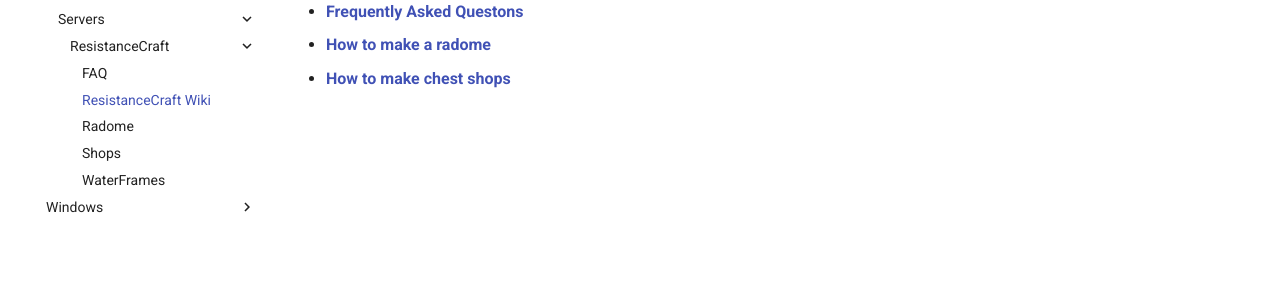
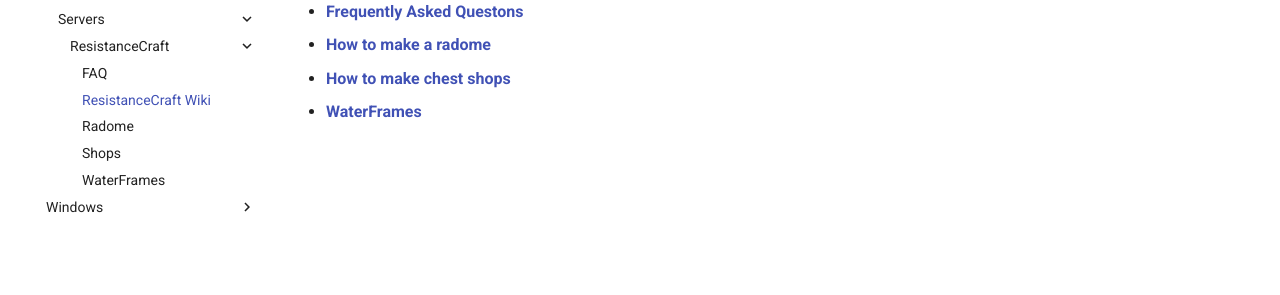
Before and after one commit to mystara2/notes, an MkDocs documentation site: the page built from docs/Minecraft/Servers/ResistanceCraft/Information.md, in a window 1280 px wide. Shown: the part 227-522 px from the top of the page. Built offline with MkDocs 1.6.1 and Material for MkDocs 9.7.7, drawn with Linux system fonts in a browser that asks for light colours; comment, search, counter and statistics services are not loaded.

Commit message:
Update information.md

```diff
--- a/docs/Minecraft/Servers/ResistanceCraft/Information.md
+++ b/docs/Minecraft/Servers/ResistanceCraft/Information.md
@@ -6,3 +6,4 @@
 * [**Frequently Asked Questons**](https://wiki.solarspire.net/Minecraft/Servers/ResistanceCraft/FAQ/)
 * [**How to make a radome**](https://wiki.solarspire.net/Minecraft/Servers/ResistanceCraft/Radome/)
 * [**How to make chest shops**](https://wiki.solarspire.net/Minecraft/Servers/ResistanceCraft/shops/)
+* [**WaterFrames**](https://wiki.solarspire.net/Minecraft/Servers/ResistanceCraft/watermedia/)
```
